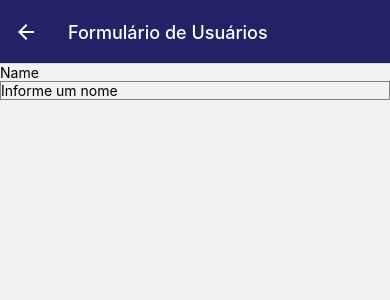
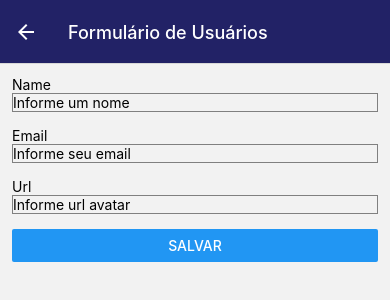
Before and after one commit to AllisonVinicius/react-native-, a React Native app in the folder crudnative/: screen /UserForm in a window 390 px wide. Shown: the top 300 px of the page. Built offline with nearby package versions, Linux system fonts and the light colour scheme.

Commit message:
-form-user-update

```diff
--- a/crudnative/src/views/UserForm.js
+++ b/crudnative/src/views/UserForm.js
@@ -1,10 +1,11 @@
 import React, {useState} from 'react';
-import {StyleSheet, Text, TextInput, View} from 'react-native';
+import {Button, StyleSheet, Text, TextInput, View} from 'react-native';
 
 export default ({route, navigation}) => {
   const [user, setUser] = useState(route.params ? route.params : {});
   return (
-    <View>
+    <>
+      <View style={style.form}>
         <Text>Name</Text>
         <TextInput
           style={style.input}
@@ -12,15 +13,39 @@ export default ({route, navigation}) => {
           placeholder="Informe um nome"
           value={user.name}
         />
+        <Text>Email</Text>
+        <TextInput
+          style={style.input}
+          onChangeText={email => setUser({...user, email})}
+          placeholder="Informe seu email"
+          value={user.email}
+        />
+        <Text>Url </Text>
+        <TextInput
+          style={style.input}
+          onChangeText={avatarUrl => setUser({...user, avatarUrl})}
+          placeholder="Informe url avatar"
+          value={user.avatarUrl}
+        />
+        <Button
+          title="Salvar"
+          onPress={() => {
+            navigation.goBack();
+          }}
+        />
       </View>
+    </>
   );
 };
 
 const style = StyleSheet.create({
+  form: {
+    padding: 12,
+  },
   input: {
     heigth: 40,
     borderColor: 'gray',
     borderWidth: 1,
-    marginBottom: 10,
+    marginBottom: 15,
   },
 });
--- a/crudnative/src/views/UserList.js
+++ b/crudnative/src/views/UserList.js
@@ -17,7 +17,7 @@ export default props => {
       },
     ]);
   }
-
+  /**button edit and delete user */
   function getActions(user) {
     return (
       <>
@@ -34,7 +34,7 @@ export default props => {
       </>
     );
   }
-
+  /** function list user  */
   function getUserItem({item: user}) {
     return (
       <ListItem
```
Lines whose indentation alone changed are shown as unchanged.
